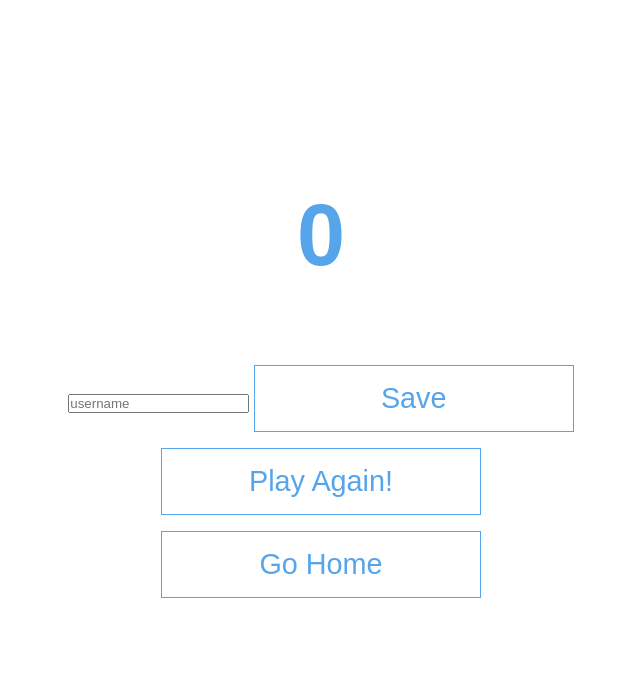
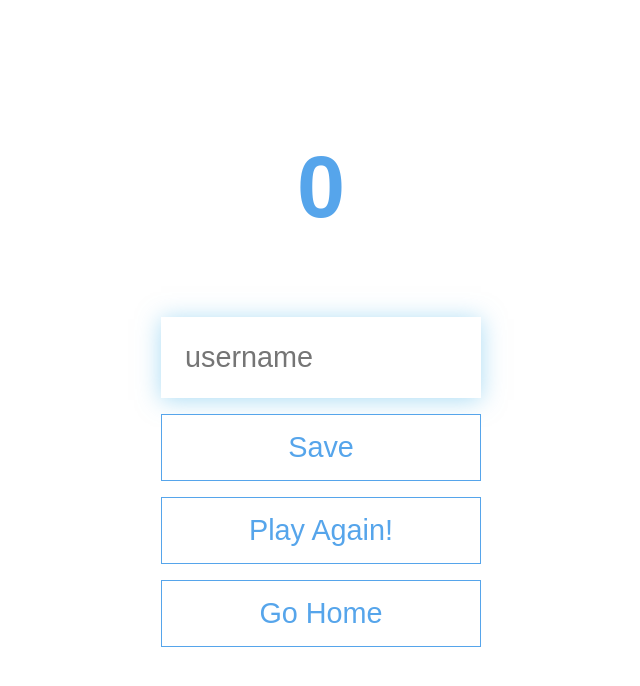
Before and after one commit to nevermindthelabel/quiz-app, a plain HTML site: page end.html in a window 1280 px wide. Shown: the whole page, without its empty margins (319-959 px from the left). Drawn offline with Linux system fonts and the light colour scheme.

Commit message:
initial styling for form

```diff
--- a/style.css
+++ b/style.css
@@ -95,6 +95,22 @@ h3 {
   width: 0%;
 }
 
+form {
+  width: 100%;
+  display: flex;
+  flex-direction: column;
+  align-items: center;
+}
+
+input {
+  margin-bottom: 1rem;
+  width: 20rem;
+  padding: 1.5rem;
+  font-size: 1.8rem;
+  border: none;
+  box-shadow: 0 0.1rem 1.4rem 0 rgba(86, 185, 235, 0.5);
+}
+
 .container {
   width: 100vw;
   height: 100vh;
```
